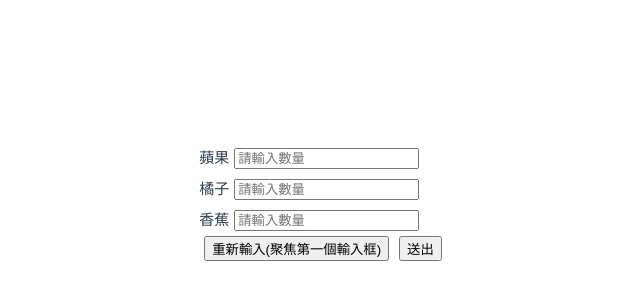
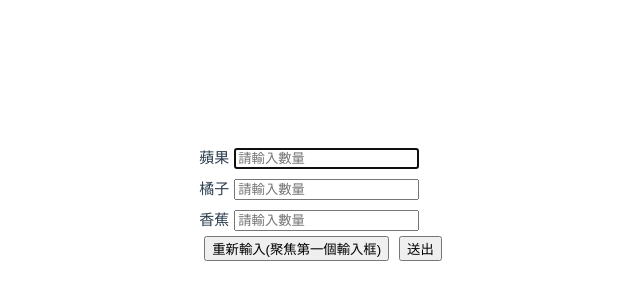
Before and after one commit to Kevin6065/SourceTreeFolder, a Vue app: page / in a window 1280 px wide. Shown: the part 198-498 px from the top of the page, without its empty margins (317-957 px from the left). Built offline with nearby package versions, Linux system fonts and the light colour scheme.

Commit message:
focusFirstInput

```diff
--- a/src/components/RefComponent.vue
+++ b/src/components/RefComponent.vue
@@ -1,5 +1,5 @@
 <script setup>
-import { ref } from 'vue'
+import { ref, onMounted } from 'vue'
 
 const items = ref([
   { id: 1, name: '蘋果', placeholder: '請輸入數量' },
@@ -11,8 +11,9 @@ const items = ref([
 const inputData = ref([])
 
 // 設置輸入框的 ref
-const setInputRef = (index) => (el) => {
-  inputData.value[index] = el
+// 設定每一個input ref
+const setInputRef = (idx, el) => {
+  inputData.value[idx] = el
 }
 
 const focusFirstInput = () => {
@@ -32,13 +33,23 @@ const submit = () => {
     console.log(`${items.value[index].name} 數量 ${item.value}`)
   })
 }
+
+if (inputData.value[0]) {
+  inputData.value[0].focus()
+}
+
+onMounted(() => {
+  if (inputData.value[0]) {
+    inputData.value[0].focus()
+  }
+})
 </script>
 
 <template>
   <div>
     <div v-for="(item, index) in items" :key="item.id">
       <label> {{ item.name }}</label>
-      <input type="text" :ref="setInputRef(index)" :placeholder="item.placeholder" />
+      <input type="text" :ref="(el) => setInputRef(index, el)" :placeholder="item.placeholder" />
     </div>
     <button @click="focusFirstInput">重新輸入(聚焦第一個輸入框)</button>
     <button @click="submit">送出</button>
```
